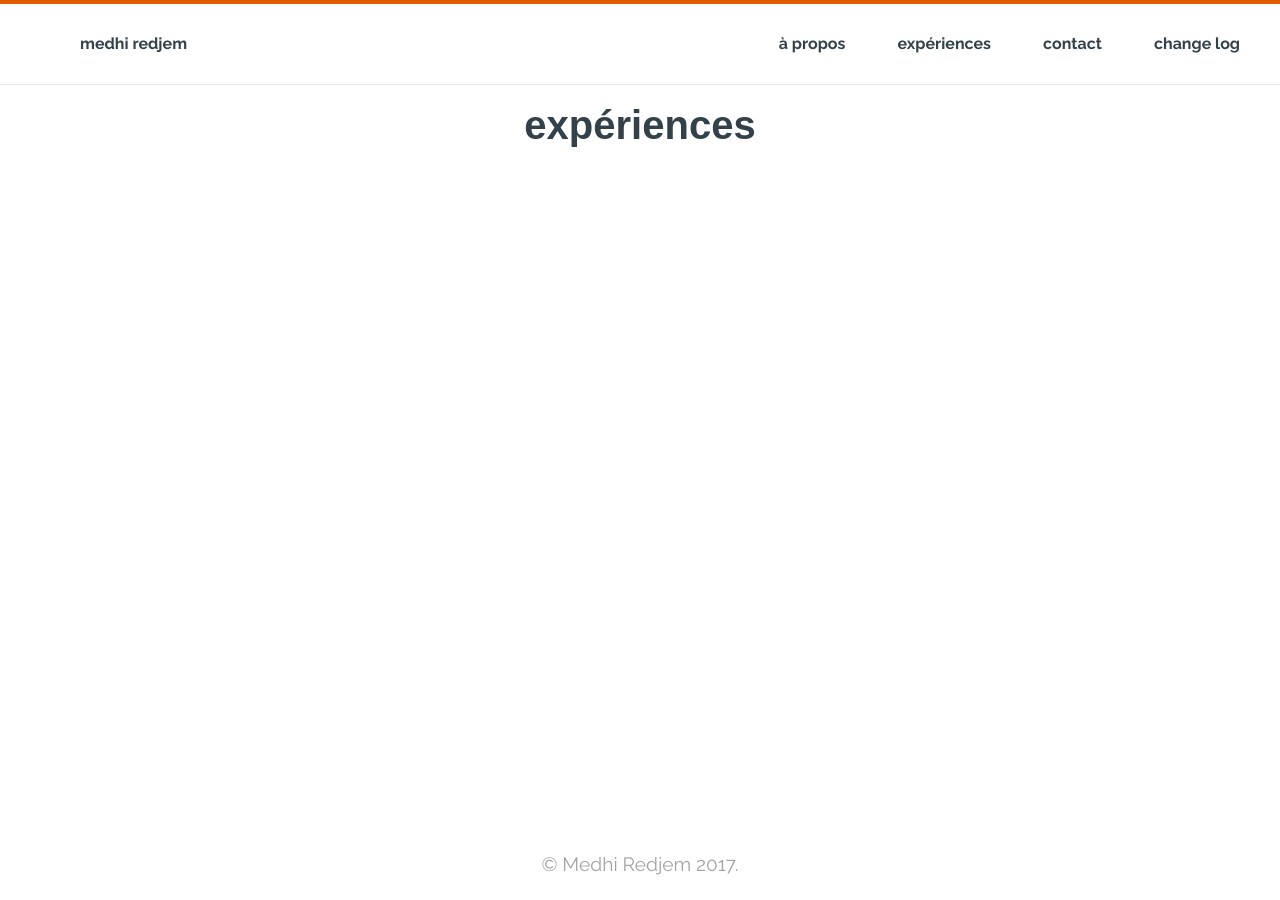
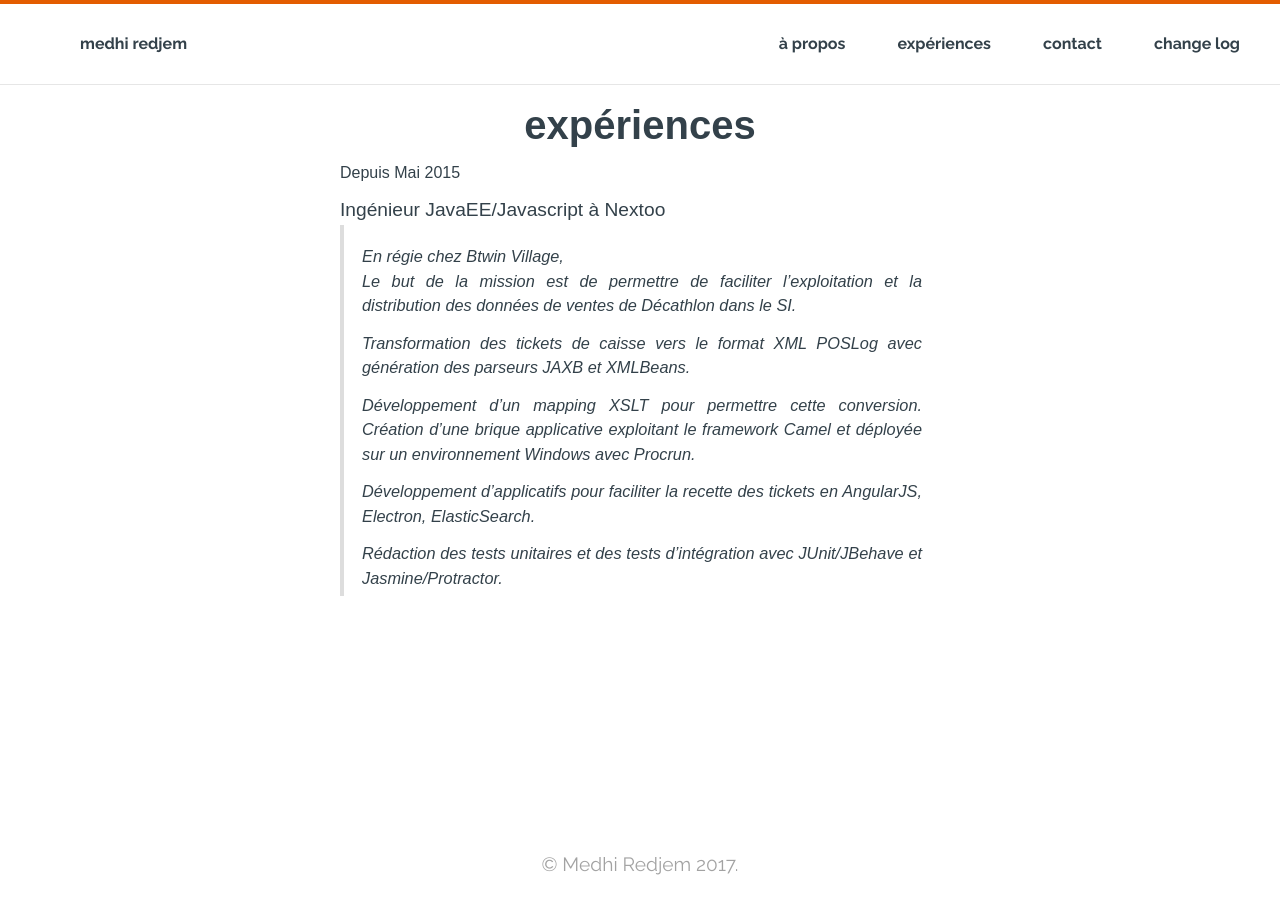
Before and after one commit to mredjem/mredjem.github.io, a Jekyll site: the page built from _pages/02_resume.md, in a window 1280 px wide. Built offline with Jekyll 4.4.1, drawn with Linux system fonts in a browser that asks for light colours; some web fonts are replaced.

Commit message:
Add resume page
 - add resume page and associated stylesheet rules

```diff
--- a/_layouts/page.html
+++ b/_layouts/page.html
@@ -3,7 +3,9 @@ layout: default
 ---
 
 <div class="content">
+  {% if page.title %}
   <h1>{{ page.title }}</h1>
+  {% endif %}
 
   {{ content }}
 </div>
--- a/_pages/02_resume.md
+++ b/_pages/02_resume.md
@@ -3,3 +3,23 @@ layout: page
 title: expériences
 permalink: /resume/
 ---
+
+## Depuis Mai 2015
+Ingénieur JavaEE/Javascript à Nextoo
+
+> En régie chez Btwin Village,
+> Le but de la mission est de permettre de faciliter l'exploitation et la
+distribution des données de ventes de Décathlon dans le SI.
+>
+> Transformation des tickets de caisse vers le format XML POSLog avec génération
+des parseurs JAXB et XMLBeans.
+>
+> Développement d'un mapping XSLT pour permettre cette conversion. Création
+d'une brique applicative exploitant le framework Camel et déployée sur un
+environnement Windows avec Procrun.
+>
+> Développement d'applicatifs pour faciliter la recette des tickets en AngularJS,
+Electron, ElasticSearch.
+>
+> Rédaction des tests unitaires et des tests d'intégration avec JUnit/JBehave et
+Jasmine/Protractor.
--- a/_sass/_layout.scss
+++ b/_sass/_layout.scss
@@ -62,17 +62,26 @@ main[role=main] {
       margin: 0 auto;
       width: 90%;
       max-width: 600px;
-      text-align: center;
+      text-align: justify;
       font-family: $main-font;
       color: $main-color;
+      blockquote {
+        font-style: italic;
+        border-left: 4px solid #ddd;
+        font-size: 0.85em;
+        margin: 0 0 1em;
+        padding: 1% 3%;
+      }
       h1 {
         font: {
           size: 2.5em;
           weight: bolder;
         }
+        text-align: center;
         padding-bottom: 0.5em;
       }
       div.profile {
+        text-align: center;
         margin: 0 auto;
         img {
           border-radius: 100px;
@@ -84,6 +93,7 @@ main[role=main] {
         line-height: 1.5em;
         margin-top: 0.8em;
         &.contact {
+          text-align: center;
           padding-top: 40px;
           a {
             color: #444;
@@ -98,6 +108,7 @@ main[role=main] {
         }
       }
       form.contact-form {
+        text-align: center;
         ul {
           padding: 15px;
           li {
```
Also changed, not shown: _pages/03_contact.md (+3 -1 lines).
